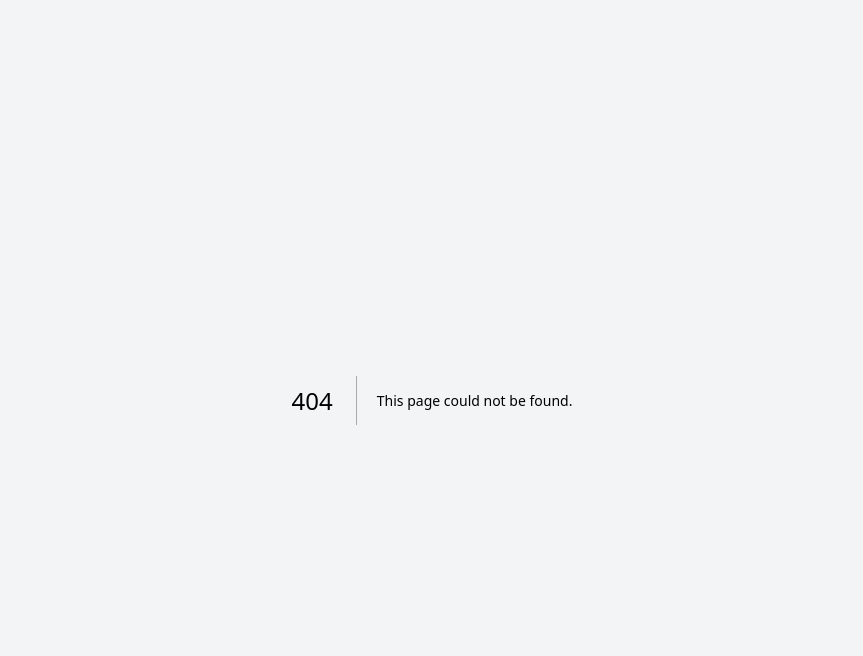
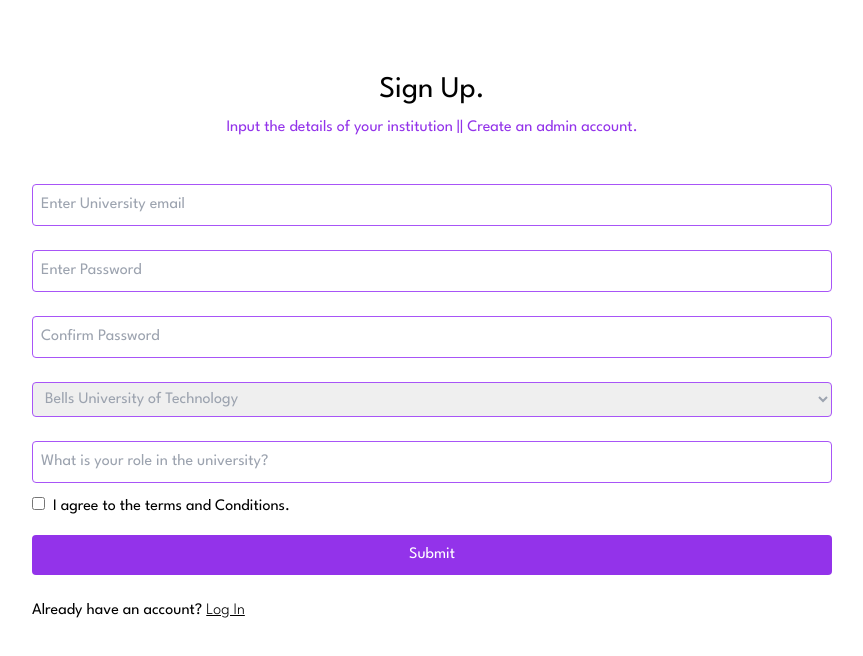
Before and after one commit to ELECTRON11111/transcript-system, a Next.js app: page /signup in a window 1280 px wide. Before the commit this address had no page. Shown: the top 656 px of the page, without its empty margins (208-1071 px from the left). Built offline with nearby package versions, Linux system fonts and the light colour scheme.

Commit message:
Designed the form needed for the signup page.

```diff
--- a/src/app/page.tsx
+++ b/src/app/page.tsx
@@ -4,9 +4,9 @@ import { useState } from "react";
 import Link from "next/link";
 // import CodeImg from "../../public/code-glasses.jpg";
 
-import Login from "./Login/page";
-import Navigation from "./Navigation/Navigation";
-import About from "./About/About";
+import Login from "../components/Login/Login";
+import Navigation from "../components/Navigation/Navigation";
+import About from "../components/About/About";
 
 
 export default function Home(): any {
@@ -24,12 +24,6 @@ export default function Home(): any {
     <main className = {`bg-gray-100 w-full h-full`}>
       <div id="TopContent" className="sm:bg-[url('../../public/code-glasses.jpg')] sm:bg-cover sm:bg-no-repeat sm:text-white md:h-[100vh]">
         <div id="header" className="flex justify-between p-2 px-4 relative sm:hidden">
-
-          {/* Outline Svg of Logo */}
-          {/* <svg xmlns="http://www.w3.org/2000/svg" fill="none" viewBox="0 0 24 24" stroke-width="1.5" stroke="currentColor" className="w-6 h-6">
-            <path stroke-linecap="round" stroke-linejoin="round" d="M4.26 10.147a60.438 60.438 0 0 0-.491 6.347A48.62 48.62 0 0 1 12 20.904a48.62 48.62 0 0 1 8.232-4.41 60.46 60.46 0 0 0-.491-6.347m-15.482 0a50.636 50.636 0 0 0-2.658-.813A59.906 59.906 0 0 1 12 3.493a59.903 59.903 0 0 1 10.399 5.84c-.896.248-1.783.52-2.658.814m-15.482 0A50.717 50.717 0 0 1 12 13.489a50.702 50.702 0 0 1 7.74-3.342M6.75 15a.75.75 0 1 0 0-1.5.75.75 0 0 0 0 1.5Zm0 0v-3.675A55.378 55.378 0 0 1 12 8.443m-7.007 11.55A5.981 5.981 0 0 0 6.75 15.75v-1.5" />
-          </svg> */}
-
           <svg xmlns="http://www.w3.org/2000/svg" id="Logo" viewBox="0 0 24 24" fill="currentColor" className="w-6 h-6 sm:text-white sm:svg-sm">
             <path d="M11.7 2.805a.75.75 0 0 1 .6 0A60.65 60.65 0 0 1 22.83 8.72a.75.75 0 0 1-.231 1.337 49.948 49.948 0 0 0-9.902 3.912l-.003.002c-.114.06-.227.119-.34.18a.75.75 0 0 1-.707 0A50.88 50.88 0 0 0 7.5 12.173v-.224c0-.131.067-.248.172-.311a54.615 54.615 0 0 1 4.653-2.52.75.75 0 0 0-.65-1.352 56.123 56.123 0 0 0-4.78 2.589 1.858 1.858 0 0 0-.859 1.228 49.803 49.803 0 0 0-4.634-1.527.75.75 0 0 1-.231-1.337A60.653 60.653 0 0 1 11.7 2.805Z" />
             <path d="M13.06 15.473a48.45 48.45 0 0 1 7.666-3.282c.134 1.414.22 2.843.255 4.284a.75.75 0 0 1-.46.711 47.87 47.87 0 0 0-8.105 4.342.75.75 0 0 1-.832 0 47.87 47.87 0 0 0-8.104-4.342.75.75 0 0 1-.461-.71c.035-1.442.121-2.87.255-4.286.921.304 1.83.634 2.726.99v1.27a1.5 1.5 0 0 0-.14 2.508c-.09.38-.222.753-.397 1.11.452.213.901.434 1.346.66a6.727 6.727 0 0 0 .551-1.607 1.5 1.5 0 0 0 .14-2.67v-.645a48.549 48.549 0 0 1 3.44 1.667 2.25 2.25 0 0 0 2.12 0Z" />
@@ -49,11 +43,11 @@ export default function Home(): any {
           <span className="text-sm text-center font-light select-none md:text-lg md:shadow-2xl">streamline transcript management across universities.</span>
 
           <div id="btns" className="my-14 flex justify-center gap-4">
-            <Link href={"#"} className="border-b-2 p-3 rounded text-md hover:border-b-purple-600 transition-all duration-300 ease-out select-none sm:hover:text-purple-500 md:text-lg md:border-2 md:hover:border-purple-500 md:px-5">
+            <Link href={"/signup"} className="border-b-2 p-3 rounded text-md hover:border-b-purple-600 transition-all duration-300 ease-out select-none sm:hover:text-purple-500 md:text-lg md:border-2 md:hover:border-purple-500 md:px-5">
               Sign Up
             </Link>
 
-            <Link href={"#"} className="border-b-2 p-3 rounded text-md select-none hover:border-b-purple-600 sm:hover:text-purple-500 md:text-lg md:border-2 md:hover:border-purple-500 md:px-5">
+            <Link href={"#login"} className="border-b-2 p-3 rounded text-md select-none hover:border-b-purple-600 sm:hover:text-purple-500 md:text-lg md:border-2 md:hover:border-purple-500 md:px-5">
               Log In
             </Link>
           </div>
--- /dev/null
+++ b/src/app/signup/page.tsx
@@ -0,0 +1,38 @@
+"use client";
+import { useState } from "react";
+import React from "react";
+import Link from "next/link";
+
+export default function signup():any {
+    // const [termsAgreed, changeTermsAgreed] = useState(false);
+
+    return (
+        <div id="login" className="w-full bg-white p-4 py-8 md:flex md:flex-col md:justify-center md:px-60 md:pb-16">
+            <div id="head" className="my-8">
+                <h1 className="my-2 text-3xl md:text-center">Sign Up.</h1>
+                <h1 className="text-purple-600 md:text-center">
+                    Input the details of your institution <span className="hidden sm:inline">||</span><br className="sm:hidden"/> Create an admin account.
+                </h1>
+            </div>
+
+            <form action="#" className="flex flex-col justify-around" onSubmit={(e) => e.preventDefault()}>
+                <input type="email" className="input" placeholder={`Enter University email`} />
+                <input type="password" className="input" placeholder="Enter Password" />
+                <input type="password" className="input" placeholder="Confirm Password" />
+                <select name="uni_affiliation" id="select_uni" className="input text-gray-400">
+                    <option value="bellsTech">Bells University of Technology</option>
+                    <option value="Redeemers">Redeemers University</option>
+                    <option value="Covenant">Covenant University</option>
+                </select>
+                <input type="text" name="role" id="role" className="input" placeholder="What is your role in the university?"/>
+                <div id="terms_and_services" className="flex gap-2 items-baseline">
+                    <input type="checkbox" name="terms_and_conditions" id="" />
+                    <span> I agree to the <Link href={"#"}>terms and Conditions.</Link></span>
+                </div>
+                <button type="submit" className="my-4 p-2 w-full bg-purple-600 rounded text-white transition duration-300 ease-out hover:shadow-lg">Submit</button>
+            </form>
+
+            <p className="my-2 text-md">Already have an account? <Link href={"/#login"} className="font-light underline">   Log In</Link></p>
+        </div>
+    )
+}
--- a/src/app/About/About.tsx
+++ b/src/components/About/About.tsx
@@ -2,7 +2,7 @@ import Link from "next/link"
 
 export default function About(): any {
     return (
-        <footer className="p-4 py-12 pb-4 md:grid md:grid-cols-3 md:gap-4">
+        <footer id="about" className="p-4 py-12 pb-4 md:grid md:grid-cols-3 md:gap-4">
             <h1 className="my-2 text-3xl md:col-span-3 md:justify-self-center">About Us.</h1>
 
             <div id="mission">
--- a/src/app/Login/page.tsx
+++ b/src/components/Login/Login.tsx
@@ -19,17 +19,17 @@ export default function Login () {
                 <h1 className="text-purple-600 md:text-center">Enter your Login details.</h1>
                 <div id="links" className="m-4 flex justify-around">
                     <span className={`border-b-2 p-2 cursor-pointer select-none ${isStudent? "border-b-purple-500": ""}`} onClick={() => changeIsStudent(true)}>Student</span>
-                    <span className={`border-b-2 p-2 cursor-pointer select-none ${!isStudent? "border-b-purple-500": ""}`} onClick={() => changeIsStudent(false)}>University</span>
+                    <span className={`border-b-2 p-2 cursor-pointer select-none ${!isStudent? "border-b-purple-500": ""}`} onClick={() => changeIsStudent(false)}>Admin (University)</span>
                 </div>
             </div>
 
             <form action="#" className="flex flex-col justify-around" onSubmit={(e) => e.preventDefault()}>
-                <input type="username" className="input" placeholder={`Enter ${isStudent? "Student": "University" } username`} />
+                <input type="username" className="input" placeholder={`Enter ${isStudent? "Student": "Admin" } username`} />
                 <input type="password" className="input" placeholder="Password" />
                 <button type="submit" className="my-4 p-2 w-full bg-purple-600 rounded text-white transition duration-300 ease-out hover:shadow-lg">Submit</button>
             </form>
 
-            <p className="my-2 text-md">Don't have an account? <Link href={"#"} className="font-light  underline">   Sign Up</Link></p>
+            <p className="my-2 text-md">Don't have an account? <Link href={"/signup"} className="font-light underline">   Sign Up</Link></p>
         </div>
     )
 }
--- a/src/app/Navigation/Navigation.tsx
+++ b/src/components/Navigation/Navigation.tsx
@@ -11,21 +11,21 @@ export default function Navigation(props: {hidden: boolean}):any {
                 <path d="M4.462 19.462c.42-.419.753-.89 1-1.395.453.214.902.435 1.347.662a6.742 6.742 0 0 1-1.286 1.794.75.75 0 0 1-1.06-1.06Z" />
             </svg>
 
-            <Link href={"#"} className="flex gap-2 p-2 select-none transform duration-300 ease-out hover:scale-110 hover:font-semibold">
+            <Link href={"/signup"} className="flex gap-2 p-2 select-none transform duration-300 ease-out hover:scale-110 hover:font-semibold">
                 <span>Sign Up</span>
                 <svg xmlns="http://www.w3.org/2000/svg" fill="none" viewBox="0 0 24 24" strokeWidth="1.5" stroke="currentColor" className="w-5 h-5">
                     <path strokeLinecap="round" strokeLinejoin="round" d="M18 7.5v3m0 0v3m0-3h3m-3 0h-3m-2.25-4.125a3.375 3.375 0 1 1-6.75 0 3.375 3.375 0 0 1 6.75 0ZM3 19.235v-.11a6.375 6.375 0 0 1 12.75 0v.109A12.318 12.318 0 0 1 9.374 21c-2.331 0-4.512-.645-6.374-1.766Z" />
                 </svg>
             </Link>
 
-            <Link href={"#"} className="flex gap-2 p-2 select-none transform duration-300 ease-out hover:scale-110 hover:font-semibold">
+            <Link href={"#login"} className="flex gap-2 p-2 select-none transform duration-300 ease-out hover:scale-110 hover:font-semibold">
                 <span>Log In</span>
                 <svg xmlns="http://www.w3.org/2000/svg" fill="none" viewBox="0 0 24 24" strokeWidth="1.5" stroke="currentColor" className="w-5 h-5">
                     <path strokeLinecap="round" strokeLinejoin="round" d="M15.75 6a3.75 3.75 0 1 1-7.5 0 3.75 3.75 0 0 1 7.5 0ZM4.501 20.118a7.5 7.5 0 0 1 14.998 0A17.933 17.933 0 0 1 12 21.75c-2.676 0-5.216-.584-7.499-1.632Z" />
                 </svg>
             </Link>
 
-            <Link href={"#"} className="flex gap-2 p-2 select-none transform duration-300 ease-out hover:scale-110 hover:font-semibold">
+            <Link href={"#about"} className="flex gap-2 p-2 select-none transform duration-300 ease-out hover:scale-110 hover:font-semibold">
                 <span>About Us</span>
                 <svg xmlns="http://www.w3.org/2000/svg" fill="none" viewBox="0 0 24 24" strokeWidth="1.5" stroke="currentColor" className="w-5 h-5">
                     <path strokeLinecap="round" strokeLinejoin="round" d="M9.879 7.519c1.171-1.025 3.071-1.025 4.242 0 1.172 1.025 1.172 2.687 0 3.712-.203.179-.43.326-.67.442-.745.361-1.45.999-1.45 1.827v.75M21 12a9 9 0 1 1-18 0 9 9 0 0 1 18 0Zm-9 5.25h.008v.008H12v-.008Z" />
```
